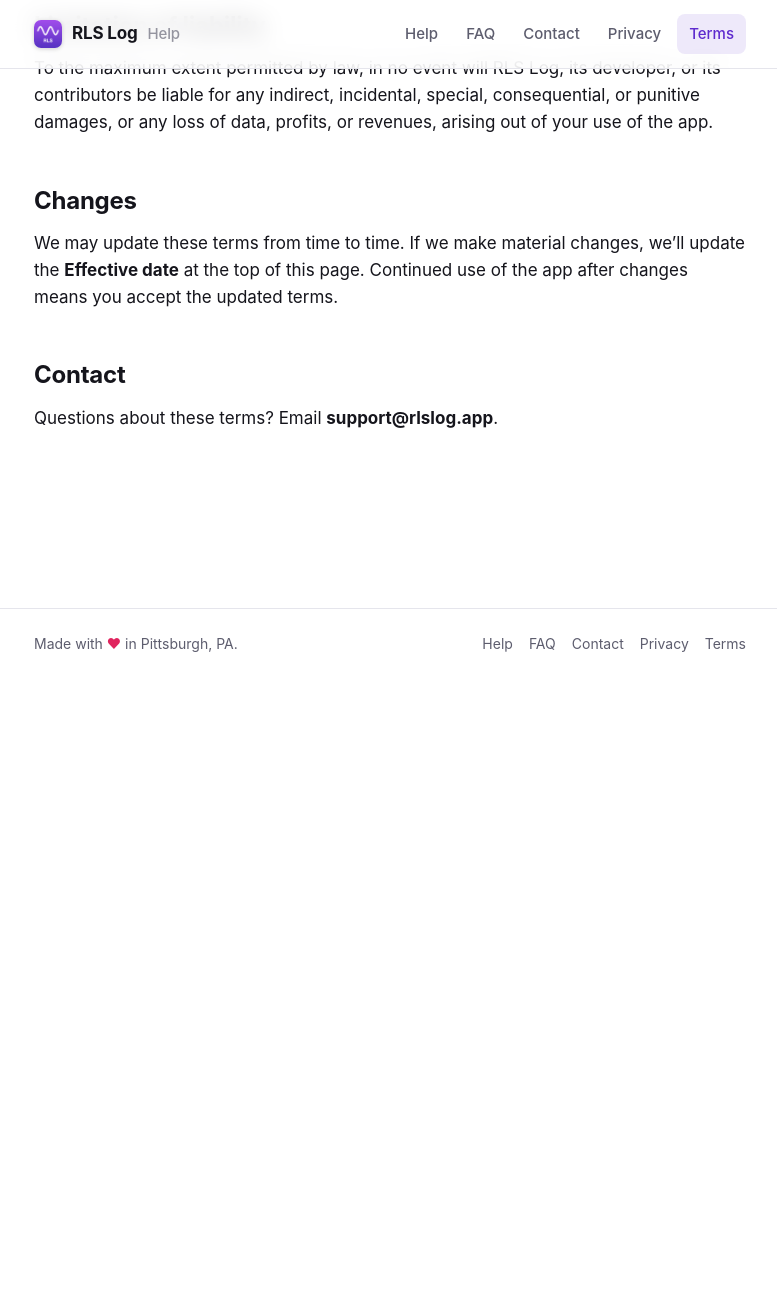
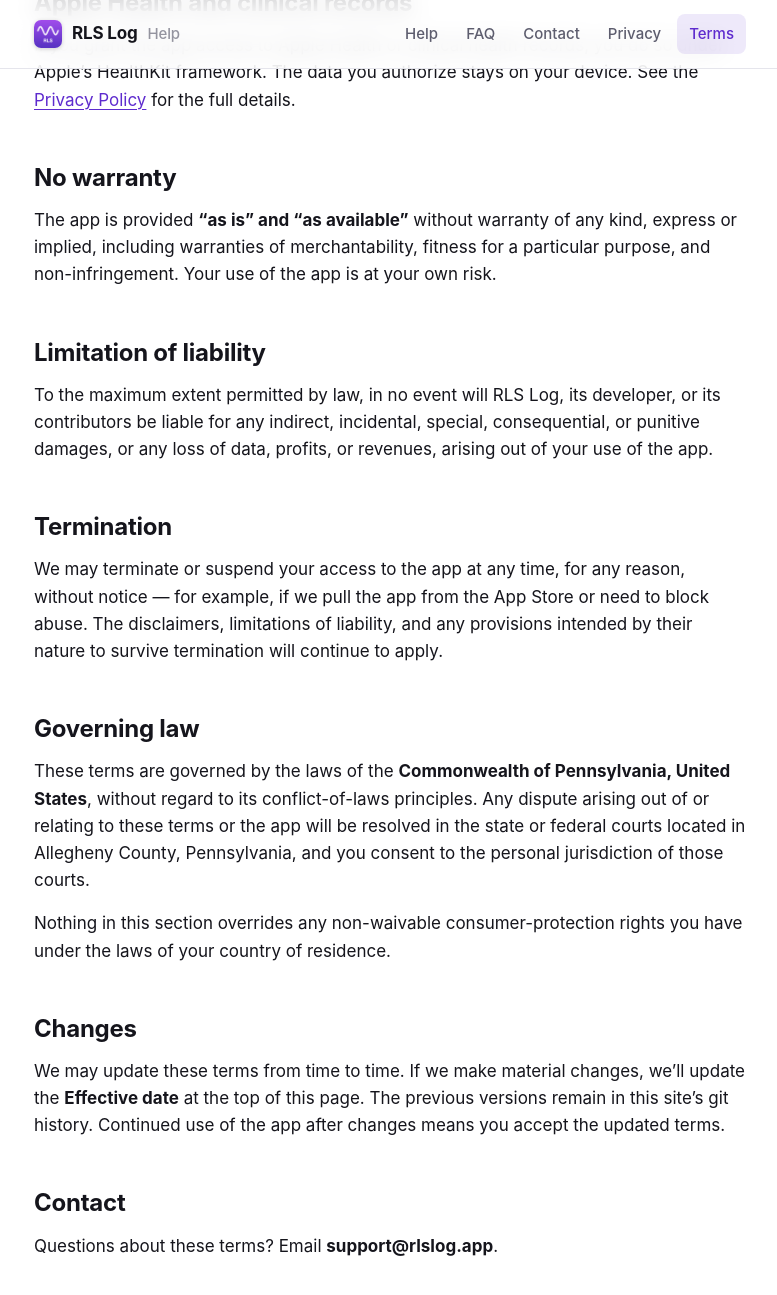
Before and after one commit to icweb/rls-log-help, a Jekyll site: the page built from terms.md, in a window 1280 px wide and 1400 px high, scrolled down 1750 px. Shown: the top 1295 px of the window, without its empty margins (250-1027 px from the left). Built offline with Jekyll 4.4.1, drawn with Linux system fonts in a browser that asks for light colours; before the commit the page ends 2429 px from its top, so only the background shows below that; some of the changed text lies outside the part shown.

Commit message:
Align Terms with Apple's standard EULA expectations
- Reference Apple's standard Licensed Application EULA and state that
  the Apple EULA controls in any conflict.
- Add automatic license termination on violation of these terms.
- Add an Apple-as-third-party-beneficiary clause (per App Store
  Review Guideline 3.2).
- Add a Termination section (we may suspend access at any time, with
  the disclaimer/liability sections surviving termination).
- Add a Governing Law section pinning to the Commonwealth of
  Pennsylvania, with a carve-out for non-waivable consumer rights.
- Mirror the privacy doc's note that previous versions live in this
  site's git history.

Co-Authored-By: Claude Opus 4.7 <noreply@anthropic.com>

```diff
--- a/terms.md
+++ b/terms.md
@@ -34,7 +34,10 @@ to back up anything you'd be sad to lose.
 
 We grant you a personal, non-transferable, non-exclusive license to use the app
 on Apple devices you own or control, in accordance with the App Store Terms of
-Service.
+Service and Apple's standard
+[Licensed Application End User License Agreement](https://www.apple.com/legal/internet-services/itunes/dev/stdeula/).
+Where these terms and the Apple standard EULA conflict, the Apple standard
+EULA controls.
 
 You agree not to:
 
@@ -42,6 +45,17 @@ You agree not to:
   rules or local law explicitly permit it.
 - Resell, redistribute, or sublicense the app.
 - Use the app to violate any law or anyone else's rights.
+
+This license is **automatically terminated** if you violate these terms. On
+termination, you must stop using the app and delete all copies you've
+installed.
+
+## Apple as a third-party beneficiary
+
+You and we acknowledge that Apple, and Apple's subsidiaries, are third-party
+beneficiaries of these terms, and that — upon your acceptance of these terms —
+Apple has the right (and will be deemed to have accepted the right) to enforce
+these terms against you as a third-party beneficiary.
 
 ## Accuracy
 
@@ -71,11 +85,31 @@ developer, or its contributors be liable for any indirect, incidental, special,
 consequential, or punitive damages, or any loss of data, profits, or revenues,
 arising out of your use of the app.
 
+## Termination
+
+We may terminate or suspend your access to the app at any time, for any
+reason, without notice — for example, if we pull the app from the App Store
+or need to block abuse. The disclaimers, limitations of liability, and any
+provisions intended by their nature to survive termination will continue to
+apply.
+
+## Governing law
+
+These terms are governed by the laws of the **Commonwealth of Pennsylvania,
+United States**, without regard to its conflict-of-laws principles. Any
+dispute arising out of or relating to these terms or the app will be resolved
+in the state or federal courts located in Allegheny County, Pennsylvania, and
+you consent to the personal jurisdiction of those courts.
+
+Nothing in this section overrides any non-waivable consumer-protection rights
+you have under the laws of your country of residence.
+
 ## Changes
 
-We may update these terms from time to time. If we make material changes, we'll
-update the **Effective date** at the top of this page. Continued use of the app
-after changes means you accept the updated terms.
+We may update these terms from time to time. If we make material changes,
+we'll update the **Effective date** at the top of this page. The previous
+versions remain in this site's git history. Continued use of the app after
+changes means you accept the updated terms.
 
 ## Contact
 
```
